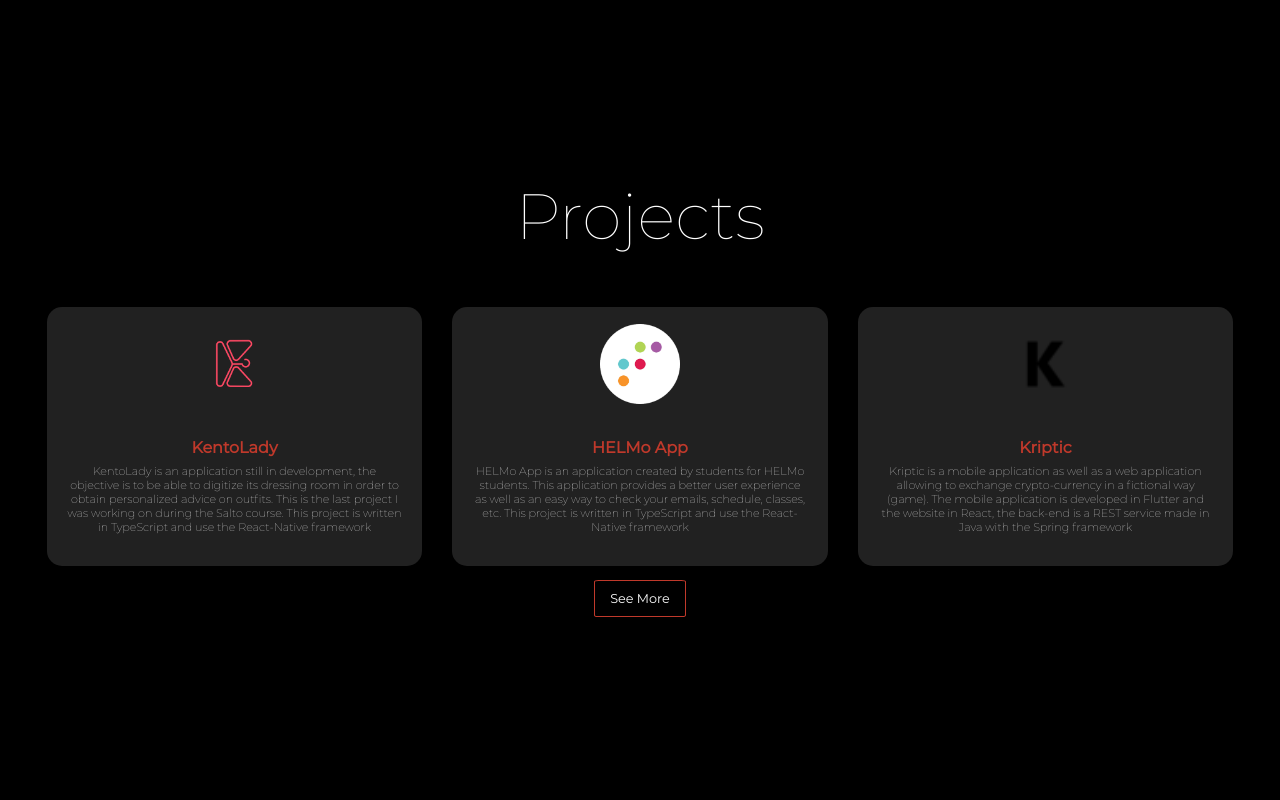
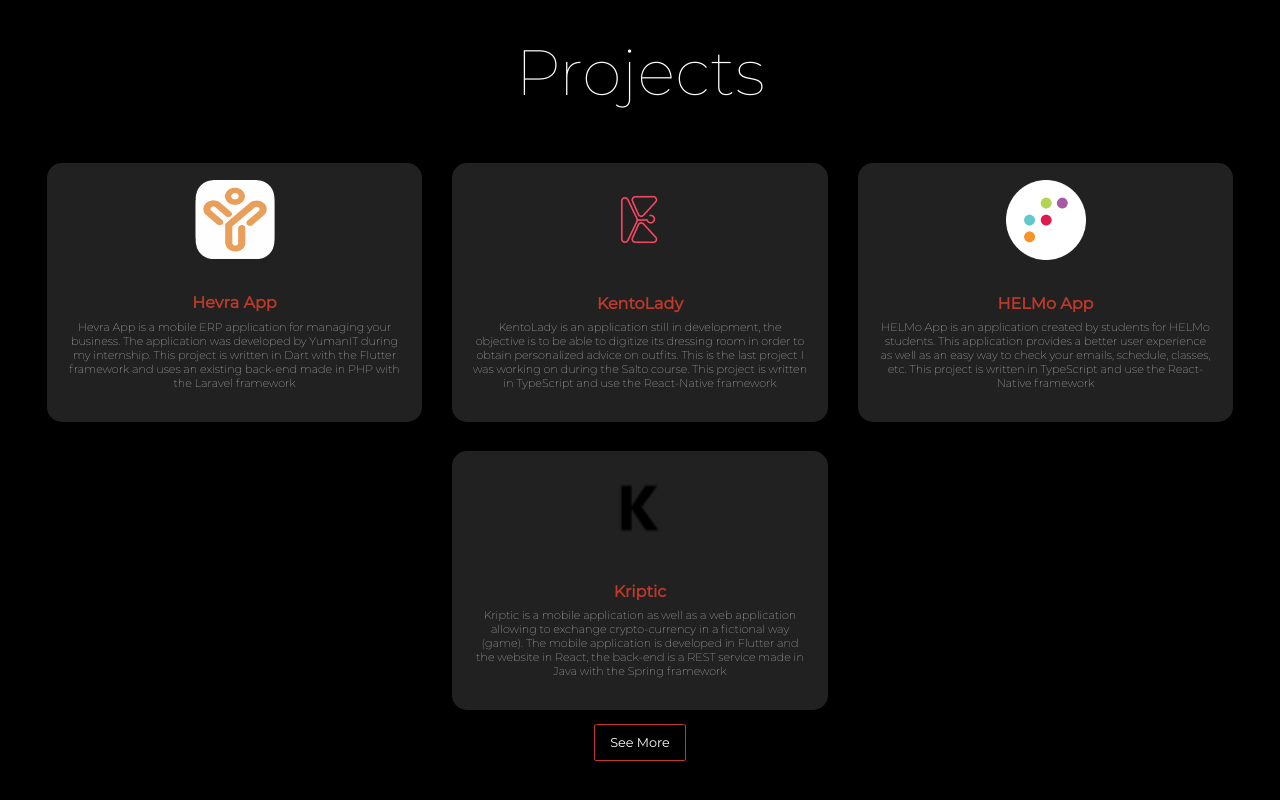
Before and after one commit to Paypito/folio, a plain HTML site: page index.html in a window 1280 px wide. Shown: the part 2403-3203 px from the top of the page. Drawn offline with nearby package versions, Linux system fonts and the light colour scheme.

Commit message:
added Hevra App

```diff
--- a/index.html
+++ b/index.html
@@ -125,6 +125,13 @@
         <ul class="projectBoxes">
           <li>
             <div class="box">
+              <img src="assets/projects/hevra.png" alt="Hevra App">
+              <h3>Hevra App</h3>
+              <p>Hevra App is a mobile ERP application for managing your business. The application was developed by YumanIT during my internship. This project is written in Dart with the Flutter framework and uses an existing back-end made in PHP with the Laravel framework</p>
+            </div>
+          </li>
+          <li>
+            <div class="box">
               <img src="assets/projects/kento.png" alt="KentoLady">
               <h3>KentoLady</h3>
               <p>KentoLady is an application still in development, the objective is to be able to digitize its dressing room in order to obtain personalized advice on outfits. This is the last project I was working on during the Salto course. This project is written in TypeScript and use the React-Native framework</p>
```
Also changed, not shown: assets/projects/hevra.png (added).
